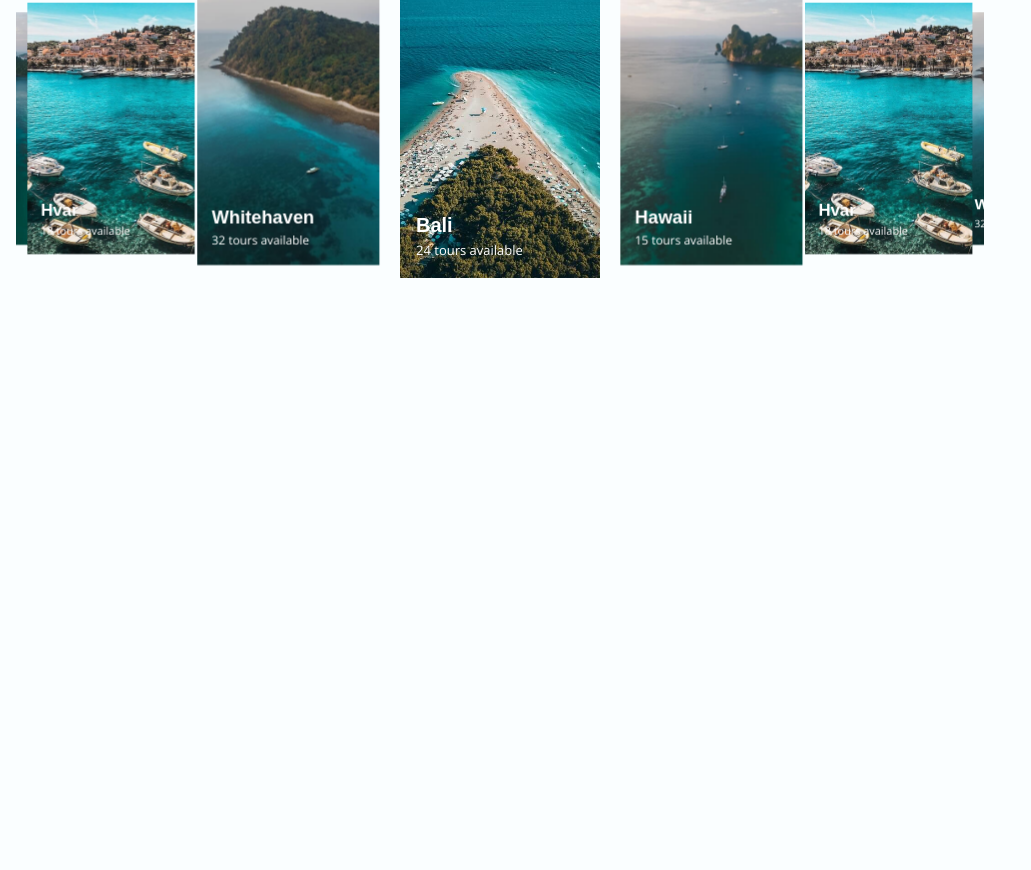
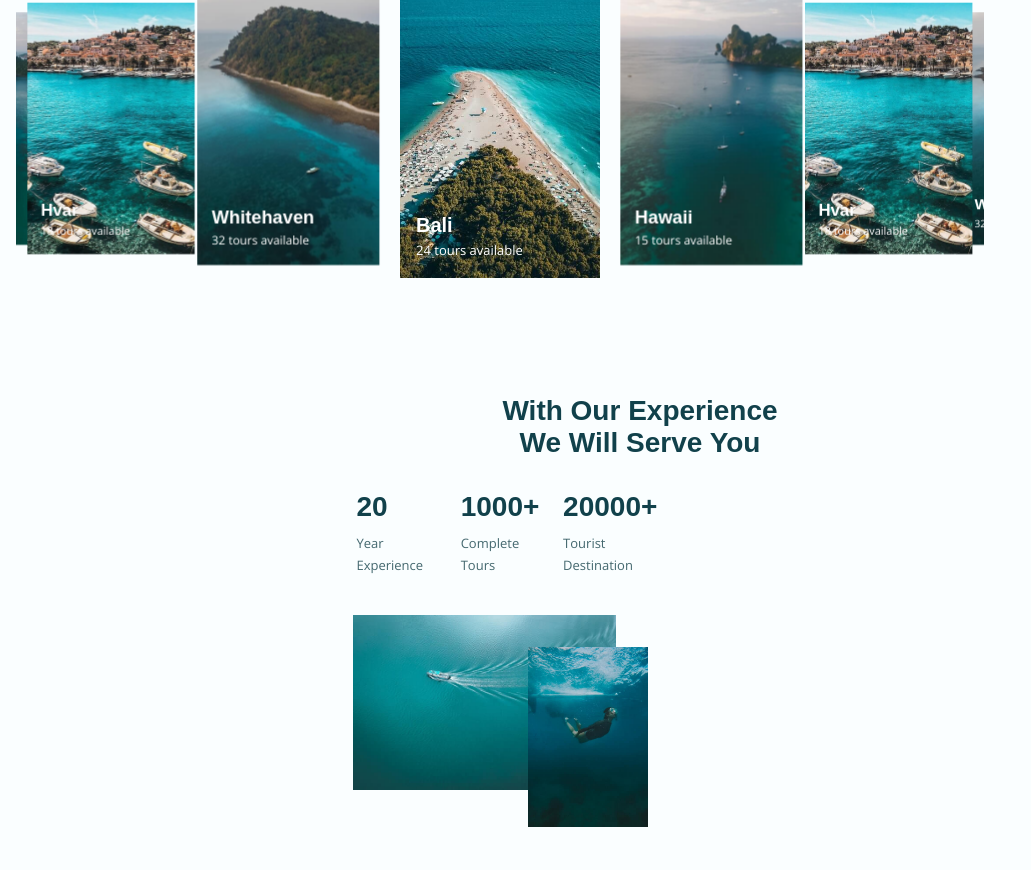
Before and after one commit to NguyenTrung-PM/Travel-Web, a plain HTML site: page index.html in a window 1280 px wide. Shown: the part 1643-2513 px from the top of the page, without its empty margins (0-1031 px from the left). Before the commit the page ends 2302 px from the top, so only its background shows below. Drawn offline with nearby package versions, Linux system fonts and the light colour scheme.

Commit message:
Experience

```diff
--- a/assets/css/style.css
+++ b/assets/css/style.css
@@ -450,3 +450,58 @@
 .swiper-container-3d .swiper-slide-shadow-right {
   background-image: none;
 }
+
+/* TODO: EXPERIENCE */
+.experience__container {
+  row-gap: 2.5rem;
+  justify-content: center;
+  justify-items: center;
+}
+
+.experience__content {
+  grid-template-columns: repeat(3, 1fr);
+  column-gap: 1rem;
+  justify-items: center;
+  padding: 0 2rem;
+}
+
+.experience__number {
+  font-size: var(--h2-font-size);
+  font-weight: var(--font-semi-bold);
+  margin-bottom: var(--mb-0-5);
+}
+
+.experience__description {
+  font-size: var(--smaller-font-size);
+}
+
+.experience__img {
+  position: relative;
+  padding-bottom: 2rem;
+}
+
+.experience__overlay:nth-child(1) {
+  width: 263px;
+  margin-right: 2rem;
+}
+
+.experience__overlay:nth-child(2) {
+  width: 120px;
+  position: absolute;
+  top: 2rem;
+  right: 0;
+}
+
+.experience__img-one,
+.experience__img-two {
+  transition: var(--img-transition);
+}
+
+.experience__img-one:hover,
+.experience__img-two:hover {
+  transform: var(--img-scale);
+}
+
+.experience__overlay{
+  overflow: var(--img-hidden);
+}
--- a/index.html
+++ b/index.html
@@ -203,7 +203,41 @@
         </div>
       </section>
 
-      <section class="experience section"></section>
+      <!-- TODO: EXPERIENCE -->
+      <section class="experience section">
+        <h2 class="section__title">
+          With Our Experience <br />
+          We Will Serve you
+        </h2>
+        <div class="experience__container container grid">
+          <div class="experience__content grid">
+            <div class="experience__data">
+              <h2 class="experience__number">20</h2>
+              <span class="experience__description">Year <br />Experience</span>
+            </div>
+
+            <div class="experience__data">
+              <h2 class="experience__number">1000+</h2>
+              <span class="experience__description">Complete <br />Tours</span>
+            </div>
+
+            <div class="experience__data">
+              <h2 class="experience__number">20000+</h2>
+              <span class="experience__description">Tourist <br />Destination</span>
+            </div>
+          </div>
+
+          <div class="experience__img grid">
+            <div class="experience__overlay">
+              <img src="assets/img/experience1.jpg" alt="" class="experience__img-one">
+            </div>
+
+            <div class="experience__overlay">
+              <img src="assets/img/experience2.jpg" alt="" class="experience__img-two">
+            </div>
+          </div>
+        </div>
+      </section>
 
       <section class="video section"></section>
 
```
